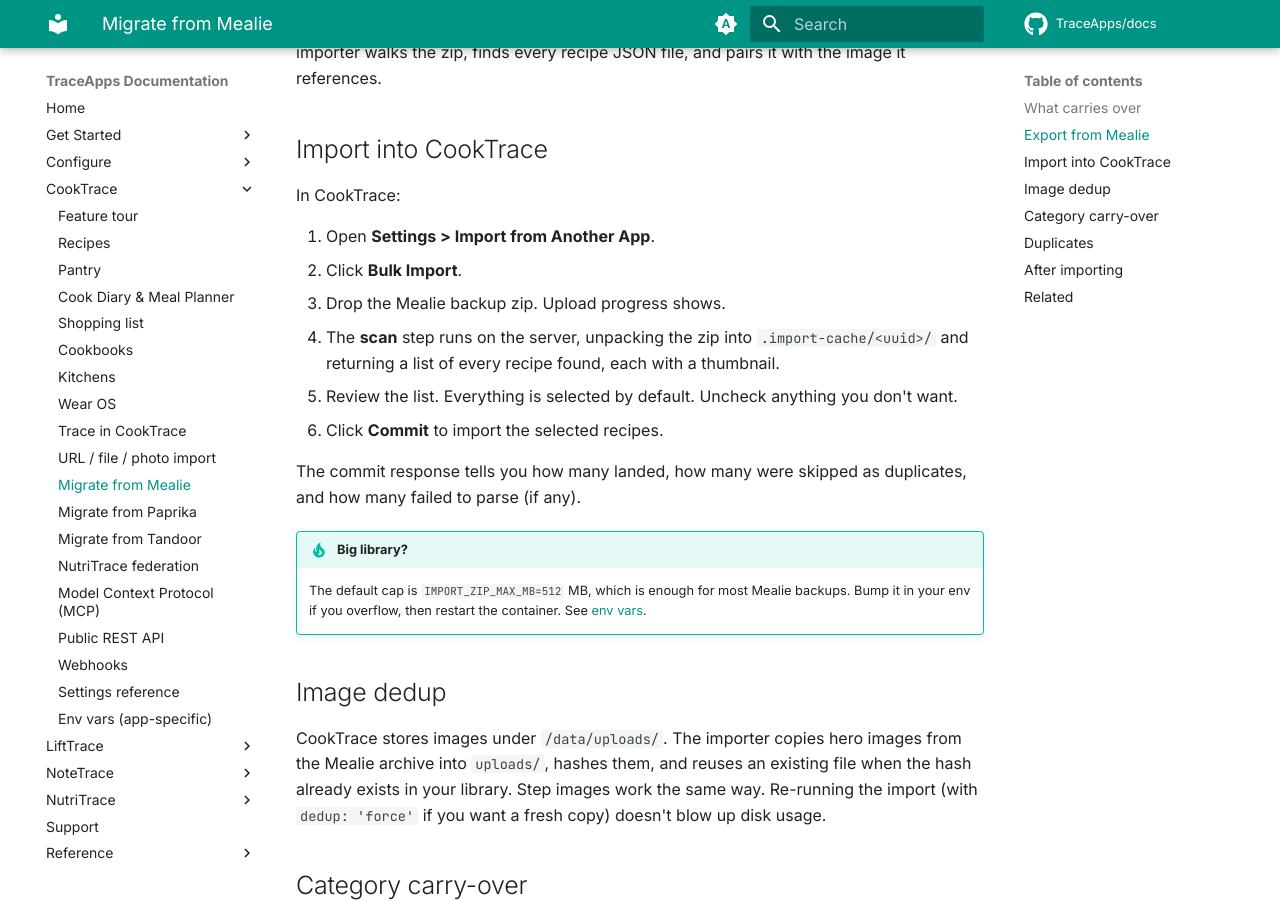
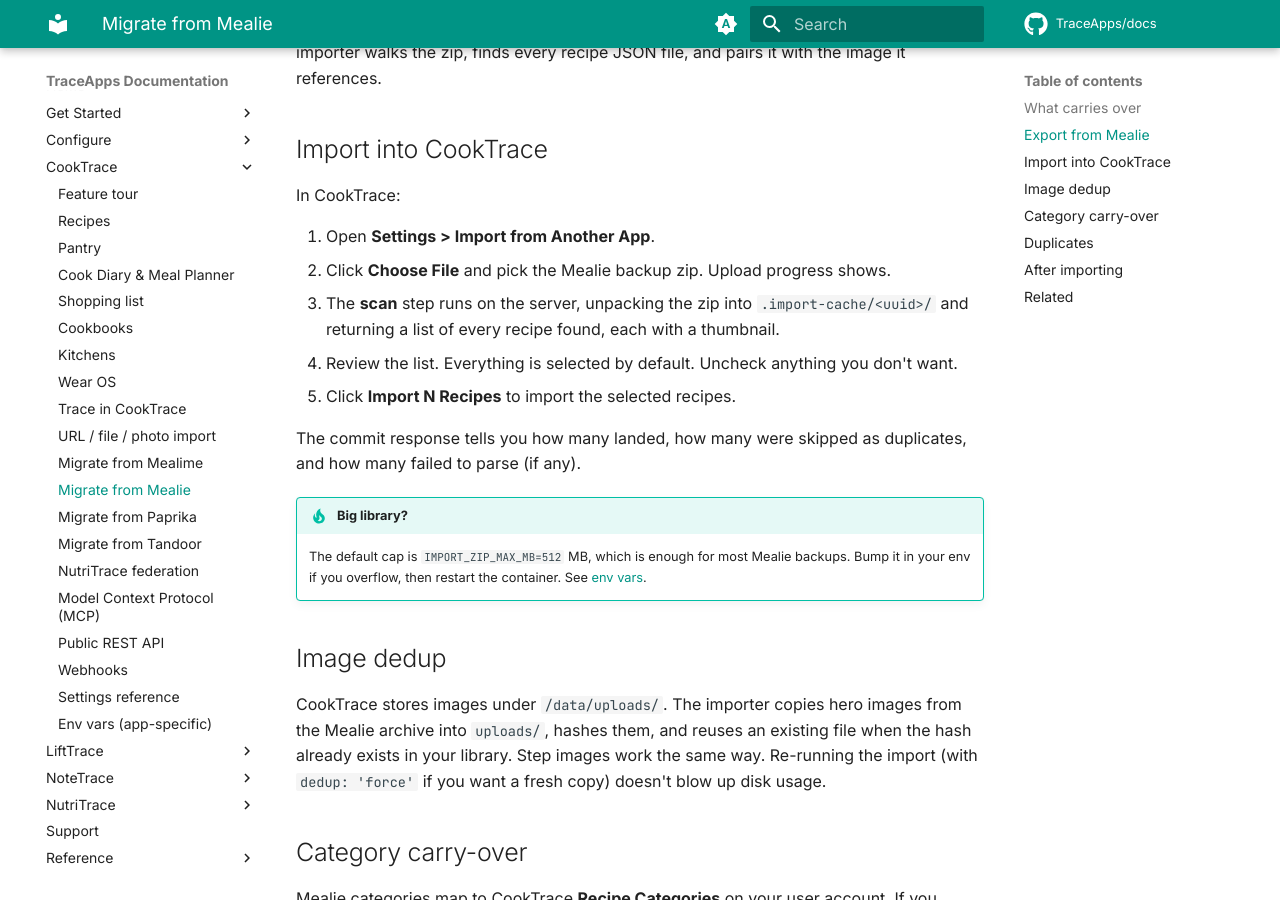
Before and after one commit to TraceApps/docs, an MkDocs documentation site: the page built from docs/cooktrace/migrate-mealie.md, in a window 1280 px wide and 900 px high, scrolled down 961 px. Built offline with MkDocs 1.6.1 and Material for MkDocs 9.7.7, drawn with Linux system fonts in a browser that asks for light colours; comment, search, counter and statistics services are not loaded; some of the changed text lies outside the part shown.

Commit message:
CookTrace: Migrate from Mealime page; the import steps name the real buttons

```diff
--- a/docs/cooktrace/migrate-mealie.md
+++ b/docs/cooktrace/migrate-mealie.md
@@ -31,11 +31,10 @@ The Mealie backup format is the whole household's recipes plus assets. CookTrace
 In CookTrace:
 
 1. Open **Settings > Import from Another App**.
-2. Click **Bulk Import**.
-3. Drop the Mealie backup zip. Upload progress shows.
-4. The **scan** step runs on the server, unpacking the zip into `.import-cache/<uuid>/` and returning a list of every recipe found, each with a thumbnail.
-5. Review the list. Everything is selected by default. Uncheck anything you don't want.
-6. Click **Commit** to import the selected recipes.
+2. Click **Choose File** and pick the Mealie backup zip. Upload progress shows.
+3. The **scan** step runs on the server, unpacking the zip into `.import-cache/<uuid>/` and returning a list of every recipe found, each with a thumbnail.
+4. Review the list. Everything is selected by default. Uncheck anything you don't want.
+5. Click **Import N Recipes** to import the selected recipes.
 
 The commit response tells you how many landed, how many were skipped as duplicates, and how many failed to parse (if any).
 
--- a/mkdocs.yml
+++ b/mkdocs.yml
@@ -177,6 +177,7 @@ nav:
       - Wear OS: cooktrace/wear.md
       - Trace in CookTrace: cooktrace/trace.md
       - URL / file / photo import: cooktrace/import.md
+      - Migrate from Mealime: cooktrace/migrate-mealime.md
       - Migrate from Mealie: cooktrace/migrate-mealie.md
       - Migrate from Paprika: cooktrace/migrate-paprika.md
       - Migrate from Tandoor: cooktrace/migrate-tandoor.md
```
Also changed, not shown: docs/cooktrace/import.md (+1 -1 lines), docs/cooktrace/migrate-mealime.md (added, +46 -0 lines), docs/cooktrace/migrate-paprika.md (+1 -1 lines), docs/cooktrace/migrate-tandoor.md (+1 -1 lines).
